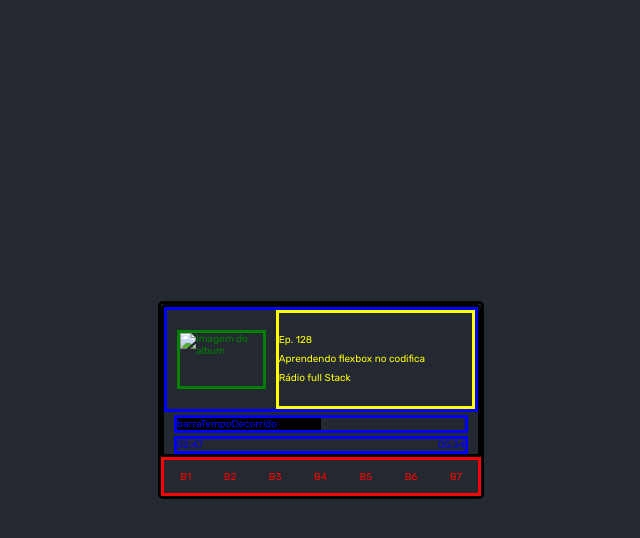
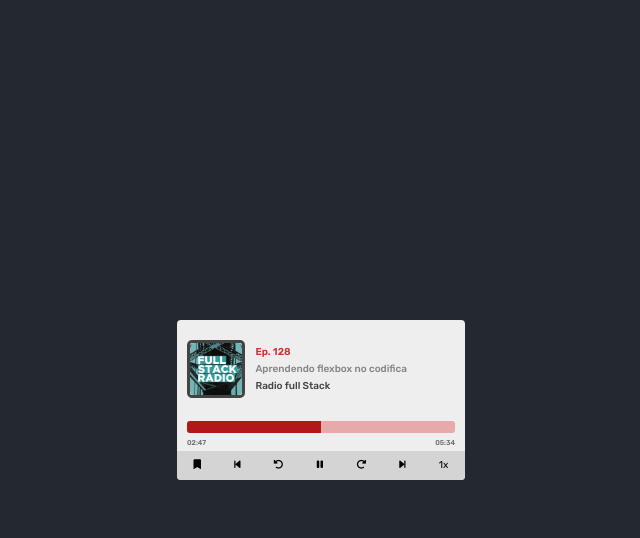
Before and after one commit to Iants01/codifica-mais, a PHP site: page / in a window 1280 px wide. Shown: the top 538 px of the page, without its empty margins (319-959 px from the left). Run offline with PHP 8.4, Linux system fonts and the light colour scheme.

Commit message:
Exercicio player completo

```diff
--- a/HTML-CSS/card-player/index.html
+++ b/HTML-CSS/card-player/index.html
@@ -19,19 +19,19 @@
 
         <div class = "informacoes">
 
-            <div class = "imagem">
+            <div class = "localImagem">
 
-                <div>
-                    <img href = "album.png" alt = "Imagem do album">
-                </div>
+
+                    <img class = "imagem" src = "album.png" alt = "Imagem do album"  width="100%" height="100%">
+
 
             </div>
 
             <div class = "titulos">
 
-                <div>Ep. 128</div>
-                <div>Aprendendo flexbox no codifica</div>
-                <div>Rádio full Stack</div>
+                <div class = "titulo1">Ep. 128</div>
+                <div class = "titulo2">Aprendendo flexbox no codifica</div>
+                <div class = "titulo3">Radio full Stack</div>
 
             </div>
 
@@ -39,7 +39,7 @@
 
         <div class = "barraTempo">
 
-            <div class = "barraTempoDecorrido">barraTempoDecorrido</div>
+            <div class = "barraTempoDecorrido"></div>
 
         </div>
 
@@ -54,13 +54,13 @@
 
     <div class = "inferior">
 
-        <div>B1</div>
-        <div>B2</div>
-        <div>B3</div>
-        <div>B4</div>
-        <div>B5</div>
-        <div>B6</div>
-        <div>B7</div>
+        <div><i class="fa-solid fa-bookmark"></i></div>
+        <div><i class="fa-solid fa-backward-step"></i></div>
+        <div><i class="fa-solid fa-rotate-left"></i></div>
+        <div><i class="fa-solid fa-pause"></i></div>
+        <div><i class="fa-solid fa-rotate-right"></i></div>
+        <div><i class="fa-solid fa-forward-step"></i></div>
+        <div>1x</div>
 
     </div>
 
--- a/HTML-CSS/card-player/styles.css
+++ b/HTML-CSS/card-player/styles.css
@@ -12,21 +12,20 @@ body {
 .player {
     display: flex;
     flex-direction: column;
-    border: solid;
-    width: 20rem;
-    height: 12rem;
-    border-radius: 5px;
+    width: 18rem;
+    height: 10rem;
+    border-radius: 4px;
     justify-content: space-between;
     font-size: 10px;
+    background-color: rgb(238, 238, 238);
 }
 
 .player .superior {
 
     display: flex;
     flex-direction: column;
-    border: solid;
-    border-top-left-radius: 5px;
-    border-top-right-radius: 5px;
+    border-top-left-radius: 4px;
+    border-top-right-radius: 4px;
     flex: 0.9;
     gap: 3px;
 
@@ -34,67 +33,101 @@ body {
 
 .player .superior .informacoes {
 
-    border: solid;
     display: flex;
-    color: blue;
     flex: 0.8;
 
 }
 
-.player .superior .informacoes .imagem {
+.player .superior .informacoes .localImagem {
 
     border: solid;
     display: flex;
-    color: green;
-    flex: 0.3;
+    color: rgb(68, 68, 68);
+    flex: 0.2;
     justify-content: center;
     margin-top: 20px;
     margin-bottom: 20px;
     margin-left: 10px;
     margin-right: 10px;
+    border-radius: 5px;
+
+
 }
+
+.player .superior .informacoes .localImagem .imagem {
+
+    border-radius: 4px;
+}
+
+
 
 .player .superior .informacoes .titulos {
 
-    border: solid;
     display: flex;
-    color: yellow;
     flex-direction: column;
-    flex: 0.7;
+    flex: 0.8;
     justify-content: center;
-    gap: 7px;
+    gap: 5px;
+
+}
+
+.player .superior .informacoes .titulos .titulo1 {
+
+   color: rgb(204, 50, 50);
+   font-weight: 600;
+
+}
+
+.player .superior .informacoes .titulos .titulo2 {
+
+   color: rgb(133, 130, 130);
+   font-weight: 500;
+
+}
+
+.player .superior .informacoes .titulos .titulo3 {
+
+   color: rgb(66, 66, 66);
+   font-weight: 500;
 
 }
 
 .player .superior .barraTempo {
 
     display: flex;
-    border: solid;
     color: blue;
     margin-left: 10px;
     margin-right: 10px;
     flex: 0.1;
+    background-color: rgb(230, 170, 170);
+    border-radius: 3px;
 
 
 }
 
 .player .superior .barraTempo .barraTempoDecorrido {
 
-background-color: black;
+background-color: rgb(177, 25, 25);
 width: 50%;
+border-top-left-radius: 3px;
+border-bottom-left-radius: 3px;
+
 
 }
 
 .player .superior .tempo {
 
-    border: solid;
     display: flex;
     justify-content: space-between;
     margin-left: 10px;
     margin-right: 10px;
+    margin-bottom: 3px;
     color: blue;
     flex: 0.1;
     align-items: center;
+    font-size: 7px;
+    color: rgb(100, 100, 100);
+    font-weight: 500;
 
 }
 
@@ -103,8 +136,9 @@ width: 50%;
     display: flex;
     justify-content: space-around;
     align-items: center;
-    border: solid;
-    color: red;
     flex: 0.2;
+    background-color: rgb(212, 212, 212);
+    border-bottom-left-radius: 4px;
+    border-bottom-right-radius: 4px;
 
 }
```
